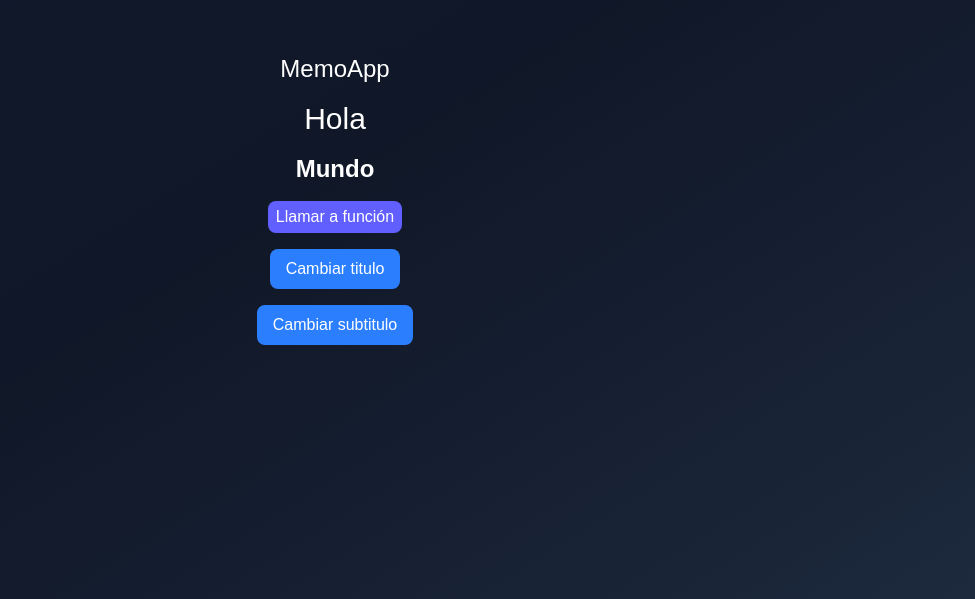
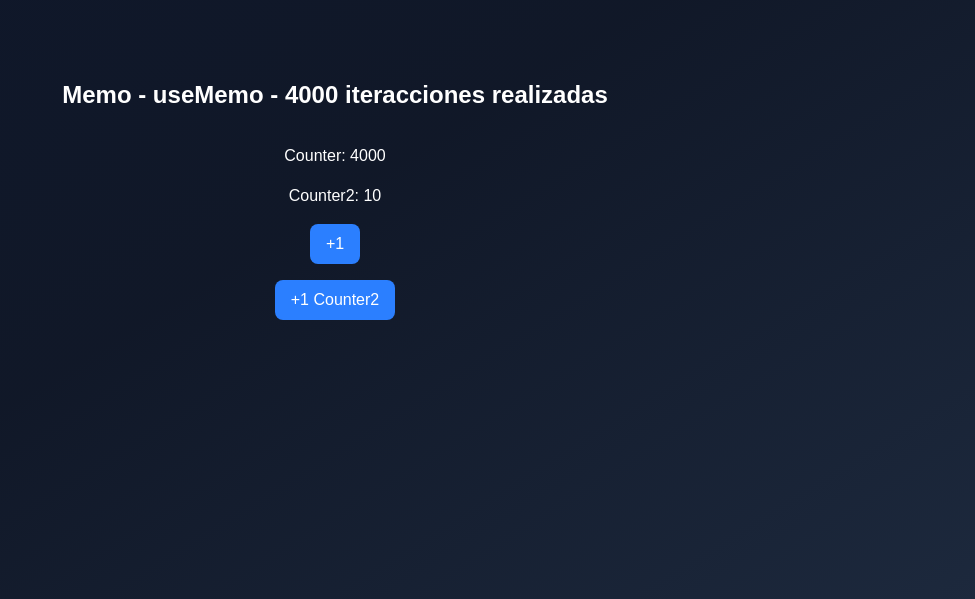
Before and after one commit to Ezeki3/hooks-app, a React (Vite) app: page / in a window 1280 px wide. Shown: the part 201-800 px from the top of the page, without its empty margins (305-1280 px from the left). Built offline with nearby package versions, Linux system fonts and the light colour scheme.

Commit message:
useMemo - memorizacion de valores

```diff
--- /dev/null
+++ b/src/06-memos/MemoCounter.tsx
@@ -0,0 +1,48 @@
+import { useCounter } from "@/hooks/useCounter"
+import { useMemo } from "react";
+
+const heavyStuff = (iterationNumber: number) => {
+  console.time('Heavy stuff started');
+
+  for (let index = 0; index < iterationNumber; index++) {
+    console.time('ok..')
+
+  }
+
+  console.time('Heavy stuff started');
+
+  return `${iterationNumber} iteracciones realizadas`
+}
+
+export const MemoCounter = () => {
+
+  const { counter, increment } = useCounter(4000);
+  const { counter: counter2, increment: increment2 } = useCounter(10);
+
+  const myHeavyValue = useMemo(() => heavyStuff(counter), [counter])
+
+  return (
+    <div className="bg-gradient flex flex-col gap-4">
+      <h1 className="text-2xl font-bold">Memo - useMemo - {myHeavyValue}</h1>
+      <hr />
+
+      <h4>Counter: {counter}</h4>
+      <h4>Counter2: {counter2}</h4>
+
+      <button
+        className="bg-blue-500 text-white px-4 rounded-md py-2 cursor-pointer"
+        onClick={increment}
+      >
+        +1
+      </button>
+
+
+      <button
+        className="bg-blue-500 text-white px-4 rounded-md py-2 cursor-pointer"
+        onClick={increment2}
+      >
+        +1 Counter2
+      </button>
+    </div>
+  )
+}
--- a/src/main.tsx
+++ b/src/main.tsx
@@ -4,7 +4,8 @@
 // import { HooksApp } from './HooksApp'
 
 import './index.css'
-import { MemoHook } from './06-memos/MemoHook'
+// import { MemoHook } from './06-memos/MemoHook'
+import { MemoCounter } from './06-memos/MemoCounter'
 // import { PokemonPage } from './03-examples/PokemonPage'
 // import { TrafficLightWithEffect } from './02-useEffect/TrafficLightWithEffect'
 // import { TrafficLightWithHook } from './02-useEffect/TrafficLightWithHook'
@@ -30,6 +31,7 @@
 
     {/* <ScrambleWords /> */}
 
-    <MemoHook />
+    {/* <MemoHook /> */}
+    <MemoCounter />
   </StrictMode>,
 )
```
